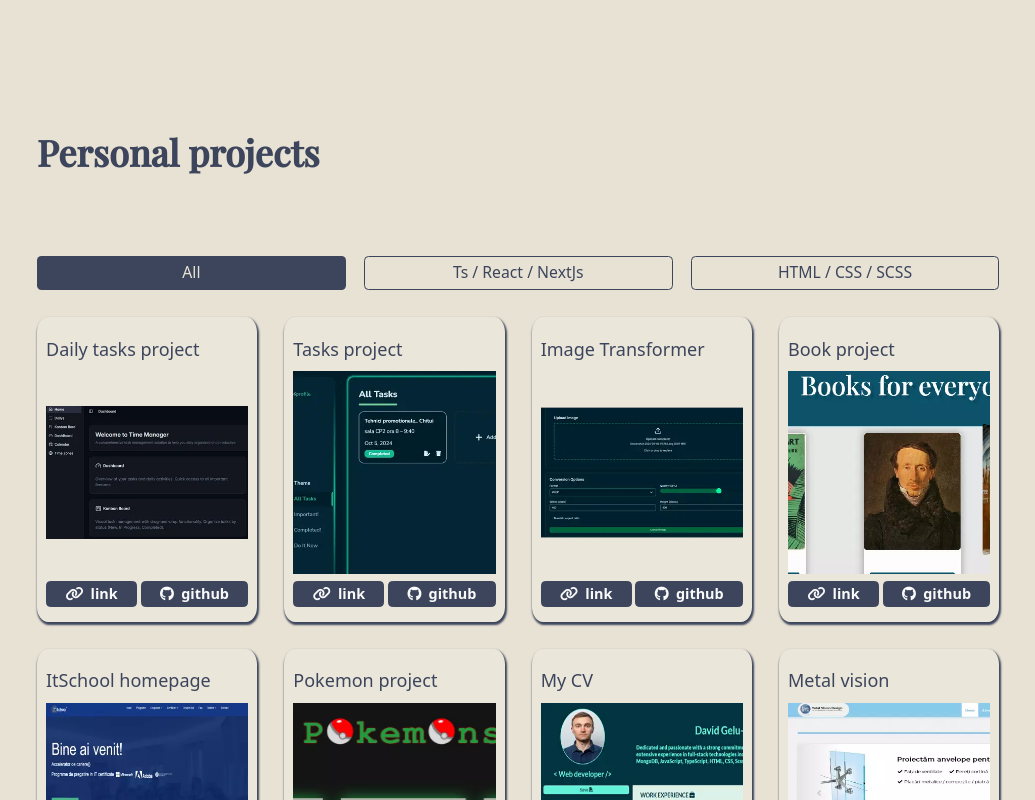
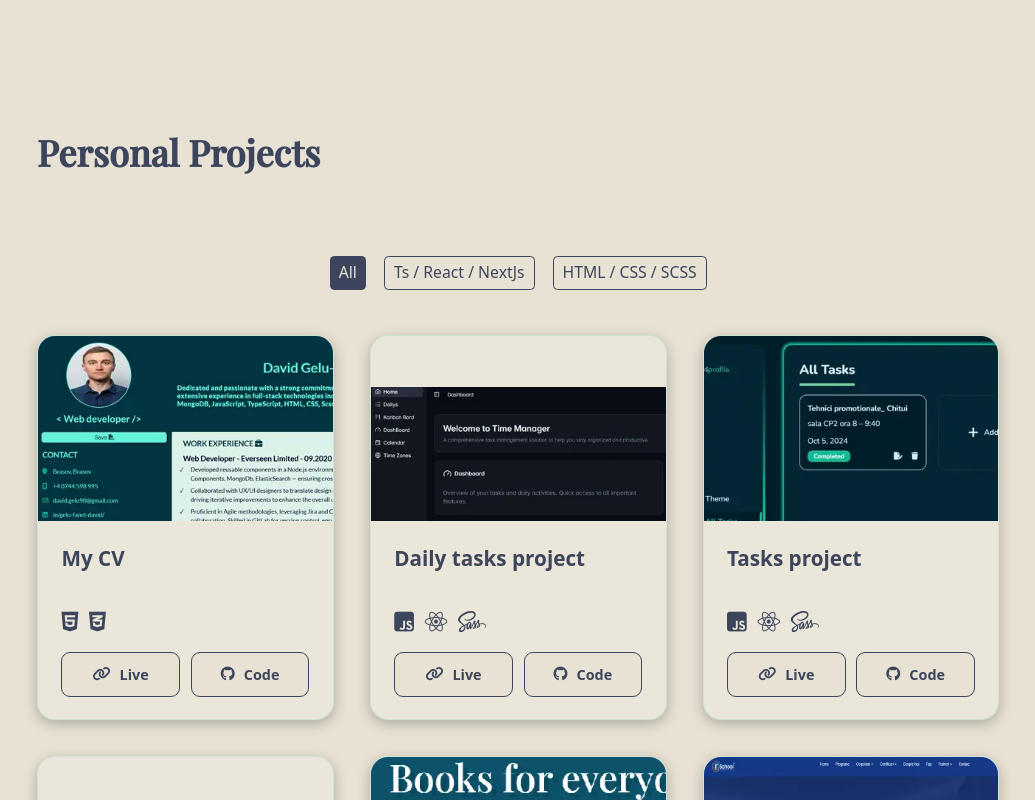
Before and after one commit to david-gelu/react-portfolio, a React (Vite) app: page / in a window 1280 px wide. Shown: the part 860-1660 px from the top of the page, without its empty margins (173-1208 px from the left). Built offline with nearby package versions, Linux system fonts and the light colour scheme.

Commit message:
update projects ui

```diff
--- a/src/assets/_projects.scss
+++ b/src/assets/_projects.scss
@@ -1,143 +1,119 @@
 @use "./variables.scss" as *;
 
-@use "./utils.scss" as *;
-
-.projects {
-  padding-bottom: 0;
-  padding-top: 3.75em;
-  font-weight: 600;
+.projects-title {
+  font-size: clamp(2rem, 3vw, 3rem);
+  text-align: center;
+  font-weight: 700;
+  color: $text-color;
+  margin-bottom: 2rem;
 }
 
-.filter-btns {
-  display: grid;
-  justify-items: center;
-  grid-template-columns: repeat(auto-fit, minmax(12em, 1fr));
-  gap: 1em;
-  margin-block: 1.5em;
+.projects-filters {
+  display: flex;
+  justify-content: center;
+  flex-wrap: wrap;
+  gap: 1rem;
+  margin-bottom: 2.5rem;
 }
 
-.json-and-projects {
+.projects-grid {
   display: grid;
-  justify-items: center;
-  grid-template-columns: repeat(auto-fit, minmax(12em, 1fr));
-  gap: 1.5rem;
-  width: 100%;
+  grid-template-columns: repeat(auto-fill, minmax(12em, 1fr));
+  gap: 2rem;
 }
 
-.obj-info {
-  font-size: 0.9rem;
-  text-align: start;
-  max-width: 60ch;
-}
+.project-card-modern {
+  background: $bg-color-accent;
+  border-radius: 1rem;
+  overflow: hidden;
+  border: 1px solid rgba(45, 211, 181, 0.15);
+  box-shadow: 0 4px 14px rgba(0, 0, 0, 0.25);
+  transition: 0.3s ease;
+  display: flex;
+  flex-direction: column;
+  transition:
+    transform 0.3s ease,
+    box-shadow 0.3s ease,
+    border-color 0.3s ease;
 
-.key {
-  color: $key-color;
-  font-weight: 600;
-  word-break: break-all;
-  overflow-wrap: break-word;
-}
-
-.property {
-  font-weight: 600;
-  color: $property-color;
-  word-break: break-all;
-  overflow-wrap: break-word;
-}
-
-.projects__items {
-  display: grid;
-  justify-items: center;
-  grid-template-columns: repeat(auto-fill, minmax(12em, 1fr));
-  gap: 1.5rem;
-  width: 100%;
-}
-
-.projects__item {
-  position: relative;
-
-  max-width: min(80vmin, 22em);
-  border-radius: 5%;
-  background-color: $bg-color-accent;
-  padding: 0.5em;
-  box-shadow: 1px 2px 2px 1px $link-color;
-
-  & img {
-    aspect-ratio: 1 / 1;
-  }
-  & .teh-title {
-    padding-block: 0.75em;
-    color: $text-color;
-    margin: 0;
-    line-height: 1;
+  &:hover {
+    transform: translateY(-6px);
+    box-shadow: 0 6px 22px rgba(45, 211, 181, 0.25);
+    border-color: $success;
   }
 }
 
-// .projects__item::after {
-//   content: "";
-//   position: absolute;
-//   top: 100%;
-//   left: 0;
-//   height: 100%;
-//   width: 100%;
-//   background: #0a0a0a;
-//   transition: all 0.5s ease-in-out;
-// }
+.project-img-wrapper {
+  width: 100%;
+  aspect-ratio: 16 / 10;
+  overflow: hidden;
 
-// .projects__item:hover::after {
-//   top: 0;
-//   opacity: 0.9;
-// }
+  .project-img {
+    width: 100%;
+    height: 100%;
+    object-fit: cover;
+    transition: transform 0.4s ease;
 
-// .projects__item:hover .projects__btn {
-//   opacity: 1;
-// }
-
-.teh-actions-container {
-  margin-bottom: 0.3em;
-  display: flex;
-  justify-content: center;
-  gap: 0.2em;
-  width: 100%;
-
-  // @for $i from 0 through 10 {
-  //   .tech-used-#{$i} {
-  //     position: absolute;
-  //     top: calc(12% * calc(#{$i} * 1.05));
-  //     left: 0.5em;
-  //     max-width: 1.5em;
-  //     min-width: 1.5em;
-  //     aspect-ratio: 1/1;
-  //     transform: translateY(25%);
-  //   }
-  // }
-  .teh-action-btn {
-    color: $property-color;
-    border: 1px solid;
-    background-color: $second-color;
-    font-size: 0.8rem;
-    padding: 0.1em;
-    flex-grow: 1;
-    font-weight: 700;
-
-    &.full-bg {
-      display: flex;
-      text-align: center;
-      justify-content: center;
-      align-items: center;
-      gap: 0.5em;
-      color: $second-color;
-      border: 1px solid $button-color;
-      border-radius: 0.3em;
-      cursor: pointer;
-      background-color: $button-color;
-      transition:
-        color 0.25s ease-in-out,
-        background-color 0.25s ease-in-out;
-
-      &:is(:hover, :focus) {
-        background-color: $second-color;
-        color: $button-color;
-      }
+    .project-card-modern:hover & {
+      transform: scale(1.05);
     }
   }
 }
+
+.project-info {
+  padding: 1.2rem 1.3rem;
+  display: flex;
+  flex-direction: column;
+  gap: 1rem;
+}
+
+.project-title {
+  font-size: 1.15rem;
+  font-weight: 600;
+  color: $text-color;
+}
+
+.project-tech {
+  display: flex;
+  gap: 0.6rem;
+
+  i {
+    font-size: 1.25rem;
+    color: $link-color;
+    transition: 0.2s;
+
+    &:hover {
+      color: $success;
+      transform: scale(1.15);
+    }
+  }
+}
+
+.project-buttons {
+  margin-top: auto;
+  display: flex;
+  gap: 0.6rem;
+}
+
+.btn-modern {
+  flex: 1;
+  padding: 0.6rem;
+  background: $bg-color;
+  border: 1px solid $link-color;
+  font-size: 0.8rem;
+  color: $link-color;
+  font-weight: 600;
+  border-radius: 0.5rem;
+  display: flex;
+  justify-content: center;
+  align-items: center;
+  gap: 0.5rem;
+  transition: 0.25s ease;
+
+  &:hover {
+    background: $link-color;
+    color: $bg-color;
+    transform: translateY(-2px);
+    box-shadow: 0 4px 12px rgba(45, 211, 181, 0.35);
+  }
+}
--- a/src/assets/_resets.scss
+++ b/src/assets/_resets.scss
@@ -17,7 +17,6 @@ a:hover,
 a:active,
 a:visited {
   text-decoration: none;
-  color: inherit;
 }
 
 html {
--- a/src/components/ProjectsPage.tsx
+++ b/src/components/ProjectsPage.tsx
@@ -1,84 +1,82 @@
 import { useState, useContext, useEffect } from 'react'
 import { ProjectsContext } from '../context/ProjectsContext'
-
 import { DataProjects } from '../types'
-import { Button } from 'react-bootstrap'
-import { LazyLoadImage, LazyLoadImageProps } from "react-lazy-load-image-component";
+import { LazyLoadImage, LazyLoadImageProps } from "react-lazy-load-image-component"
 import "react-lazy-load-image-component/src/effects/blur.css"
 import { motion, AnimatePresence } from 'framer-motion'
+import { Button } from 'react-bootstrap'
 
 const ProjectsPage = () => {
   const context = useContext(ProjectsContext)
-  if (!context) {
-    return <div>Error: ProjectsContext is null</div>
-  }
+  if (!context) return <div>Error: ProjectsContext is null</div>
+
   const { dataProjects } = context
-
   const [filtered, setFiltered] = useState(dataProjects)
   const [active, setActive] = useState('all')
 
-  useEffect(() => {
-    setFiltered(dataProjects)
-  }, [dataProjects])
+  useEffect(() => setFiltered(dataProjects), [dataProjects])
 
   const filterBy = (key: string) => {
-    const filteredData = dataProjects.filter((k: DataProjects) => k.key.includes(key))
-    setFiltered(filteredData)
+    setFiltered(dataProjects.filter((k) => k.key.includes(key)))
     setActive(key)
   }
-  const noFilterBy = () => {
-    setFiltered(dataProjects); setActive('all')
-  }
-  const activeAll = `${active === 'all' ? 'success' : 'outline-success'}`
-  const activeJs = `${active === 'js' ? 'success' : 'outline-success'}`
-  const activeCss = `${active === 'css' ? 'success' : 'outline-success'}`
+
+  const isActive = (k: string) => (active === k ? 'success' : 'outline-success')
   const LazyImage = LazyLoadImage as unknown as React.FC<LazyLoadImageProps>
 
   return (
-    <main className='title-text' id='projects'>
-      <h2>Personal projects</h2>
-      <div className='filter-btns'>
-        <Button variant={`${activeAll} mw-25`} size='sm' onClick={() => noFilterBy()}>All</Button>
-        <Button variant={`${activeJs} mw-25`} size='sm' onClick={() => filterBy('js')}>Ts / React / NextJs</Button>
-        <Button variant={`${activeCss} mw-25`} size='sm' onClick={() => filterBy('css')}>HTML / CSS / SCSS </Button>
+    <main id="projects" className="projects-modern title-text">
+      <h2>Personal Projects</h2>
+
+      <div className="projects-filters">
+        <Button size="sm" variant={isActive("all")} onClick={() => { setFiltered(dataProjects); setActive("all") }}>All</Button>
+        <Button size="sm" variant={isActive("js")} onClick={() => filterBy("js")}>Ts / React / NextJs</Button>
+        <Button size="sm" variant={isActive("css")} onClick={() => filterBy("css")}>HTML / CSS / SCSS</Button>
       </div>
-      <div className='json-and-projects'>
 
-        <motion.div layout className='projects__items'>
+      <motion.div layout className="projects-grid">
         <AnimatePresence>
-            {filtered.map((d: DataProjects) =>
+          {filtered.map((p: DataProjects) => (
             <motion.div
+              key={p.projectLink}
               layout
-                animate={{ opacity: 1 }}
-                initial={{ opacity: 0 }}
-                exit={{ opacity: 0 }}
-                key={d.projectLink}
-                className='projects__item'>
-                <p className='teh-title'>{d.title}</p>
+              className="project-card-modern"
+              initial={{ opacity: 0, scale: 0.9 }}
+              animate={{ opacity: 1, scale: 1 }}
+              exit={{ opacity: 0, scale: 0.9 }}
+              transition={{ duration: 0.25 }}
+            >
+              <div className="project-img-wrapper">
                 <LazyImage
-                  useIntersectionObserver={true}
-                  threshold={100}
-                  visibleByDefault={false}
+                  src={p.imgUrl}
+                  alt={p.imgDesc}
                   effect="blur"
-                  src={d.imgUrl}
-                  alt={d.imgDesc} />
+                  className="project-img"
+                />
+              </div>
 
-                <div className='teh-actions-container'>
-                  <a href={d.projectLink} target='_blank' className='teh-action-btn full-bg'>
-                    <i className='fas fa-link' aria-hidden='true'></i>
-                    <span> link </span>
+              <div className="project-info">
+                <p className="project-title">{p.title}</p>
+
+                <div className="project-tech">
+                  {p.teh?.slice(0, 4).map((t: string, i: number) => (
+                    <i key={i} className={t} />
+                  ))}
+                </div>
+
+                <div className="project-buttons">
+                  <a className="btn-modern" target="_blank" href={p.projectLink}>
+                    <i className="fas fa-link" /> <span>Live</span>
                   </a>
-                  <a href={d.projectGit} target='_blank' className='teh-action-btn full-bg'>
-                    <i className='fab fa-github' aria-hidden='true'></i>
-                    <span> github </span>
+                  <a className="btn-modern" target="_blank" href={p.projectGit}>
+                    <i className="fab fa-github" /> <span>Code</span>
                   </a>
-                  {/* {d?.teh?.map((icon: string, idx: number) => <span key={icon} className={`teh-action-btn tech-used-${idx}`}><i key={icon} className={icon} /> </span>)} */}
+                </div>
               </div>
             </motion.div>
-            )}
+          ))}
         </AnimatePresence>
       </motion.div>
-      </div>
     </main>
   )
 }
--- a/src/data.ts
+++ b/src/data.ts
@@ -13,6 +13,15 @@ const importAll = async (r: Record<string, () => Promise<{ default: string }>>)
 const loadImages = async () => {
   const images = await importAll(import.meta.glob('./assets/img/*.webp'))
   return [
+    {
+      key: 'css',
+      imgUrl: images['cv'],
+      title: 'My CV',
+      imgDesc: 'My CV made in HTML and CSS',
+      projectLink: 'https://davidgelu-cv.netlify.app',
+      projectGit: 'https://github.com/david-gelu/proiect4',
+      teh: ['fab fa-html5', 'fab fa-css3-alt']
+    },
     {
       key: 'js',
       imgUrl: images['dailys'],
@@ -66,15 +75,6 @@ const loadImages = async () => {
       projectLink: 'https://proiect18.netlify.app',
       projectGit: 'https://github.com/david-gelu/proiect18',
       teh: ['fab fa-js-square', 'fab fa-react', 'fab fa-css3-alt']
-    },
-    {
-      key: 'css',
-      imgUrl: images['cv'],
-      title: 'My CV',
-      imgDesc: 'My CV made in HTML and CSS',
-      projectLink: 'https://davidgelu-cv.netlify.app',
-      projectGit: 'https://github.com/david-gelu/proiect4',
-      teh: ['fab fa-html5', 'fab fa-css3-alt']
     },
     {
       key: 'js',
```
Lines whose indentation alone changed are shown as unchanged.
